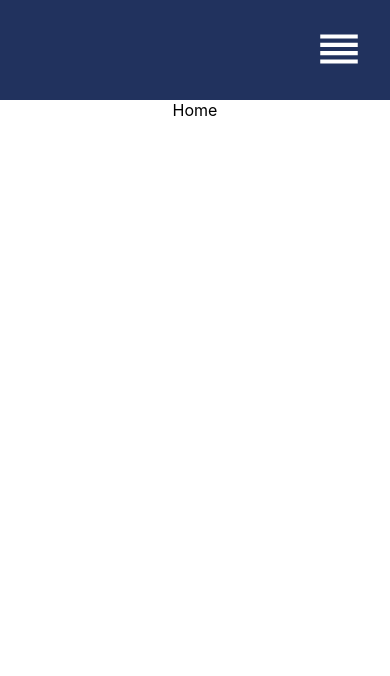
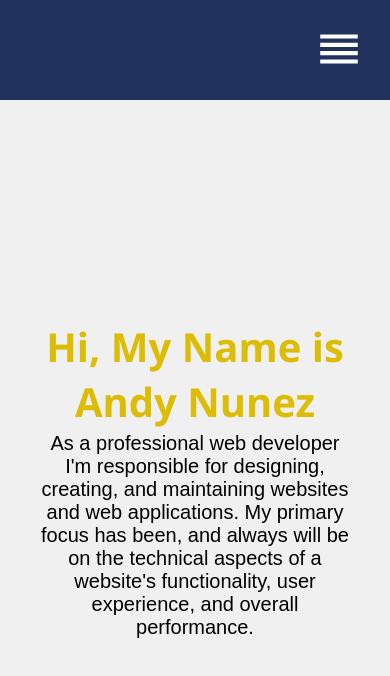
Before and after one commit to NunezAndy/portfolio-website, a React (Create React App) app: page / in a window 390 px wide. Shown: the top 676 px of the page. Built offline with nearby package versions, Linux system fonts and the light colour scheme.

Commit message:
home changes

```diff
--- a/src/pages/Home.js
+++ b/src/pages/Home.js
@@ -1,8 +1,16 @@
 import React from 'react'
+import "../styles/Home.css";
 
 function Home() {
   return (
-    <div>Home</div>
+    <div className="home">
+        <div className="about">
+            <h2> Hi, My Name is Andy Nunez</h2>
+            <div className="prompt">
+                <p>As a professional web developer I'm responsible for designing, creating, and maintaining websites and web applications. My primary focus has been, and always will be on the technical aspects of a website's functionality, user experience, and overall performance.</p>
+            </div>
+        </div>
+    </div>
   )
 }
 
--- /dev/null
+++ b/src/styles/Home.css
@@ -0,0 +1,58 @@
+.home {
+    width: 100%;
+    align-items: center;
+    font-family: "Arial", sans-serif;
+    color: #3e497a;
+  }
+
+  .about {
+    width: 100%;
+    height: calc(100vh - 100px);
+    display: flex;
+    flex-direction: column;
+    justify-content: center;
+    align-items: center;
+    text-align: center;
+    background-color: #f0f0f0;
+    color: black;
+  }
+
+  .about h2 {
+    font-family: "Segoe UI", Tahoma, Geneva, Verdana, sans-serif;
+    font-size: 80px;
+    color: #ddbc06;
+    height: 50px;
+  }
+
+  .about .prompt {
+    width: 40%;
+    font-size: 30px;
+  }
+  .prompt svg {
+    font-size: 60px;
+    margin: 5px;
+    color: white;
+  }
+
+  @media only screen and (max-width: 600px) {
+    .about h2 {
+      font-size: 40px;
+    }
+
+    .about .prompt {
+      margin-top: 10px;
+      font-size: 20px;
+      width: 80%;
+    }
+
+    .skills {
+      text-align: center;
+    }
+    .list {
+      padding: 0;
+    }
+
+    .skills h2 {
+      font-size: 30px;
+    }
+  }
```
